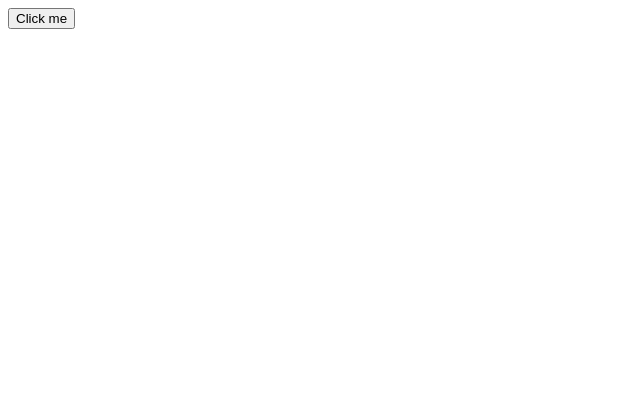
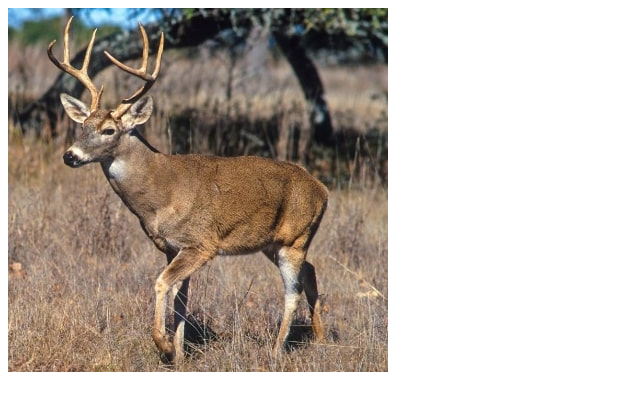
Before and after one commit to Hjordt98/bro_code_react, a React (Vite) app in the folder my-react-app/: page / in a window 1280 px wide. Shown: the top 410 px of the page, without its empty margins (0-640 px from the left). Built offline with nearby package versions, Linux system fonts and the light colour scheme.

Commit message:
ch 7 click events done

```diff
--- a/my-react-app/src/App.jsx
+++ b/my-react-app/src/App.jsx
@@ -1,10 +1,10 @@
 import Button from "./Button";
-
+import ProfilePicture from "./ProfilePicture";
 
 function App() {
 
 
-  return(<Button/>);
+  return(<ProfilePicture/>);
 
 }
 
--- a/my-react-app/src/Button.jsx
+++ b/my-react-app/src/Button.jsx
@@ -1,17 +1,9 @@
 function Button(){
 
-    let count = 0;
+    const handleClick = (e) => console.log(e);
 
-    const handleClick = (name) => {
-        if (count < 3) {
-            count++;
-            console.log(`${name} you clicked me ${count} times`)
-        } else{
-            console.log(`${name} stop clicking me!`)
-        }
-    }
 
-    return(<button onClick={() => handleClick("Hjordt")}>Click me</button>);
+    return(<button onClick={(e) => handleClick(e)}>Click me</button>);
 }
 
 export default Button
--- /dev/null
+++ b/my-react-app/src/ProfilePicture.jsx
@@ -0,0 +1,10 @@
+function ProfilePicture(){
+
+    const imageUrl = './src/assets/capture.jpg'
+
+    const handleClick = (e) => e.target.style.display = "none";
+
+    return(<img onClick={(e) => handleClick(e)} src={imageUrl}></img>);
+}
+
+export default ProfilePicture
```
Also changed, not shown: my-react-app/src/assets/Capture.jpg (added).
